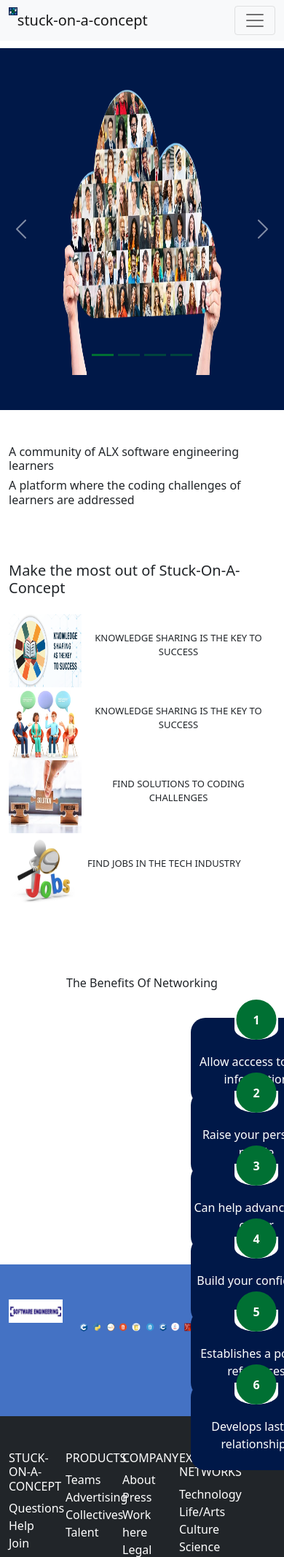
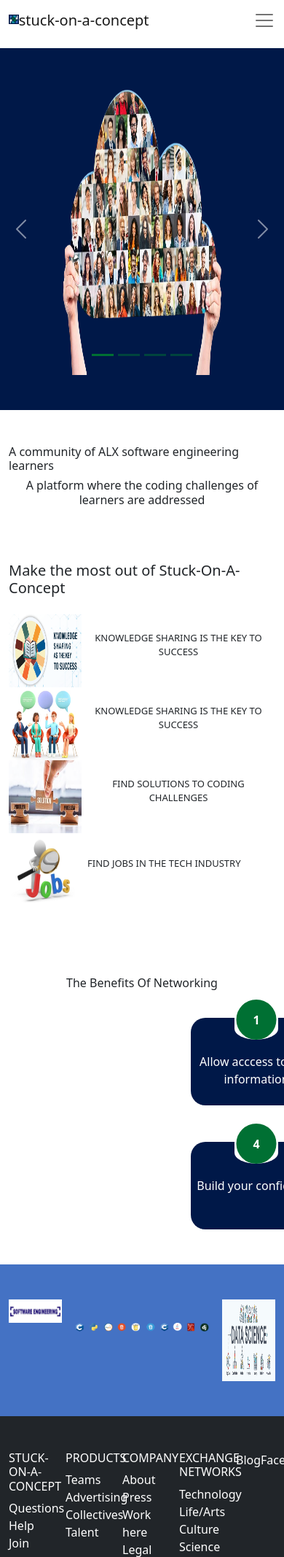
Before and after one commit to vtl-28/stuck-on-a-concept, a Django app: page / in a window 390 px wide; the page is wider, and only the part inside the window is pictured. Shown: the top 2134 px of that part at 73% size. Run offline with Django 4.2, Linux system fonts and the light colour scheme.

Commit message:
make landing page responsive

```diff
--- a/templates/base.html
+++ b/templates/base.html
@@ -13,6 +13,40 @@
         <meta name="viewport" content="width=device-width, initial-scale=1">
         <link href="https://cdn.jsdelivr.net/npm/bootstrap@5.1.3/dist/css/bootstrap.min.css" rel="stylesheet" integrity="sha384-1BmE4kWBq78iYhFldvKuhfTAU6auU8tT94WrHftjDbrCEXSU1oBoqyl2QvZ6jIW3" crossorigin="anonymous">
         <style>
+            #nav_btns {
+                width: 20%;%
+            }
+            #nav_logo_div {
+                width: 22%;
+                display: flex;
+                flex-direction: row;
+                justify-content: space-between
+            }
+            #nav_logo {
+                width: 17%;
+                height: 17%;
+                margin-top: 12px;
+            }
+            #carousel_item_title {
+                margin-top: 20px;
+            }
+            #benefits_div {
+                height:320px;
+                width: 100%;
+                padding-top: 50px;
+            }
+            #burger_icon {
+                padding: 0px 0px;
+                {% comment %} line-height: 0rm;
+                font-size: 0rem;{% endcomment %}
+                border: 0px;
+                border-radius: 0rem;
+            }
+            #burger_icon:focus {
+                box-shadow: 0 0 0 0rem;
+                outline: 0rem;
+
+            }
             .bitten-rectangle {
                 height:120px; border-radius: 20px; background-color: #001848;
                 width: 180px;
@@ -88,6 +122,49 @@
                 height: 300px; /* Adjust height as needed */
                 background-color: white; /* Background color of the next section */
             } {% endcomment %}
+            {% comment %} @media screen and (max-width: 576x) {
+                #nav_logo_div{
+                    width: 47%;
+                }
+            } {% endcomment %}
+            @media screen and (min-width: 576px) {
+                #nav_btns{
+                    width: 60%;
+                }
+            }
+            @media screen and (min-width: 767px) {
+                #nav_logo{
+                    margin-top: 10px;
+                }
+                #carousel_item_title {
+                    font-size: 15px;
+                }
+
+            }
+
+            @media screen and (min-width: 776px) {
+                #nav_btns{
+                    width: 40%;
+                }
+            }
+            @media screen and (min-width: 992px) {
+                #nav_logo{
+                    margin-top: 5px;
+                }
+
+                #nav_btns{
+                    width: 25%;
+                }
+                #carousel_item_title {
+                    font-size: 20px;
+                }
+            }
+
+            @media screen and (min-width: 1200px) {
+                #nav_logo_div{
+                    width: 19%;
+                }
+            }
         </style>
     </head>
     <body>
@@ -108,28 +185,28 @@
 
                     </div>
                     <div class="carousel-inner">
-                        <div class="carousel-item carousel-container d-flex justify-content-center">
-                            <img src="{% static 'images/1718040870438.png' %}" class="d-block" alt="..." style="width: 70%; height: 400px;">
-                            <div class="carousel-caption d-none d-md-block">
-                                <h5 style="margin-top: 20px;">A one stop to all your coding challenges</h5>
+                        <div class="carousel-item carousel-container d-flex justify-content-center" style="position: relative;">
+                            <img src="{% static 'images/1718040870438.png' %}" class="d-block img-fluid" alt="..." style="width: 70%; height: 400px;">
+                            <div class="carousel-caption d-none d-md-block" style="position: absolute; top: 70%; left: 50%; transform: translate(-50%, -2%);">
+                                <h5 id="carousel_item_title">A one stop to all your coding challenges</h5>
                             </div>
                         </div>
-                        <div class="carousel-item carousel-container d-flex justify-content-center">
-                            <img src="{% static 'images/1718040870438.png' %}" class="d-block" alt="..." style="width: 70%; height: 400px;">
-                            <div class="carousel-caption d-none d-md-block">
-                                <h5 style="margin-top: 20px;">Network and share ideas.</h5>
+                        <div class="carousel-item carousel-container d-flex justify-content-center" style="position: relative;">
+                            <img src="{% static 'images/1718040870438.png' %}" class="d-block img-fluid" alt="..." style="width: 70%; height: 400px;">
+                            <div class="carousel-caption d-none d-md-block" style="position: absolute; top: 70%; left: 50%; transform: translate(-50%, -2%);">
+                                <h5 id="carousel_item_title">Network and share ideas.</h5>
                             </div>
                         </div>
-                        <div class="carousel-item carousel-container d-flex justify-content-center">
-                            <img src="{% static 'images/peoplechatting.png' %}" class="d-block" alt="..." style="width: 70%; height: 400px;">
-                            <div class="carousel-caption d-none d-md-block">
-                                <h5 style="margin-top: 20px;">A thriving community for SE students.</h5>
+                        <div class="carousel-item carousel-container d-flex justify-content-center" style="position: relative;">
+                            <img src="{% static 'images/peoplechatting.png' %}" class="d-block img-fluid" alt="..." style="width: 70%; height: 400px;">
+                            <div class="carousel-caption d-none d-md-block" style="position: absolute; top: 70%; left: 50%; transform: translate(-50%, -2%);">
+                                <h5 id="carousel_item_title">A thriving community for SE students.</h5>
                             </div>
                         </div>
-                        <div class="carousel-item active carousel-container d-flex justify-content-center">
-                            <img src="{% static 'images/1718040870488.png' %}" class="d-block" alt="..." style="width: 70%; height: 400px;">
-                            <div class="carousel-caption d-none d-md-block">
-                                <h5 style="margin-top: 20px;">Get the solutions to your coding challenges with ease.</h5>
+                        <div class="carousel-item active carousel-container d-flex justify-content-center" style="position: relative;">
+                            <img src="{% static 'images/1718040870488.png' %}" class="d-block img-fluid" alt="..." style="width: 70%; height: 400px;">
+                            <div class="carousel-caption d-none d-md-block" style="position: absolute; top: 70%; left: 50%; transform: translate(-50%, -2%);">
+                                <h5 id="carousel_item_title">Get the solutions to your coding challenges with ease.</h5>
                             </div>
                         </div>
                     </div>
@@ -147,7 +224,7 @@
           <section class="container  d-flex flex-column">
             <div class="py-5 d-flex flex-column align-items-center justify-content-between " style="height: 160px;">
                 <h6>A community of ALX software engineering learners</h6>
-                <h6 class="mb-0">A platform where the coding challenges of learners are addressed</h6>
+                <h6 class="mb-0 text-center">A platform where the coding challenges of learners are addressed</h6>
             </div>
             <div class="py-5 d-flex flex-column align-items-center">
                 <h5 class="mb-4">Make the most out of Stuck-On-A-Concept</h5>
@@ -180,8 +257,8 @@
             </div>
             <div class="py-5 d-flex flex-column align-items-center">
                 <h6>The Benefits Of Networking</h6>
-                <div class="d-flex flex-column justify-content-between" style="height:320px; width: 100%; padding-top: 50px;">
-                    <div class="row" style="padding: 0px 250px;">
+                <div class="d-flex flex-column justify-content-between" id="benefits_div">
+                    <div class="d-flex" style="padding: 0px 250px;">
                         <div class="d-flex flex-column col">
                             <div class="bitten-rectangle py-5">
                                 <div class="circle">1</div>
@@ -201,7 +278,7 @@
                             </div>
                         </div>
                     </div>
-                    <div class="row" style="padding: 0px 250px;">
+                    <div class="d-flex" style="padding: 0px 250px;">
                         <div class="d-flex flex-column col">
                             <div class="bitten-rectangle py-5">
                                 <div class="circle">4</div>
@@ -226,14 +303,14 @@
           </section>
           <section style="background-color: #4472C4;">
             <div class="container">
-                <div class="py-5 row">
-                    <div class="col-3">
+                <div class="py-5 d-flex justify-content-between">
+                    <div style="width: 20%;">
                         <img class="img-fluid" src="{% static "images/soft.png"%}"/>
                     </div>
-                    <div class="col-6 py-4">
+                    <div style="width: 50%;" class="py-4">
                         <img class="img-fluid" src="{% static "images/coding languages.png"%}"/>
                     </div>
-                    <div class="col-3">
+                    <div style="width: 20%;">
                         <img class="img-fluid" src="{% static "images/data science.jpg"%}" style="height: 112px;"/>
                     </div>
 
--- a/templates/home.html
+++ b/templates/home.html
@@ -4,16 +4,16 @@
 {% block navbar %}
 
 <header>
-    <nav class="navbar navbar-expand-xl navbar-light bg-light">
+    <nav class="navbar navbar-expand-xl navbar-light bg-white">
         <div class="container">
-          <div class="d-flex justify-content-between" style="width: 19%;">
-            <img src="{% static 'images/WhatsApp Image 2024-06-12 at 9.47.36 PM.jpeg' %}" style="width: 17%; height: 17%; margin-top: 2px;">
+          <div id="nav_logo_div">
+            <img src="{% static 'images/WhatsApp Image 2024-06-12 at 9.47.36 PM.jpeg' %}" id="nav_logo">
             <a class="navbar-brand" href="{% url 'soac_base:home' %}" style="margin-right: 0px;">stuck-on-a-concept</a>
           </div>
-          <button class="navbar-toggler" type="button" data-bs-toggle="collapse" data-bs-target="#navbarSupportedContent" aria-controls="navbarSupportedContent" aria-expanded="false" aria-label="Toggle navigation">
+          <button class="navbar-toggler" type="button" data-bs-toggle="collapse" data-bs-target="#navbarSupportedContent" aria-controls="navbarSupportedContent" aria-expanded="false" aria-label="Toggle navigation" id="burger_icon">
             <span class="navbar-toggler-icon"></span>
           </button>
-          <div class="collapse navbar-collapse ms-lg-5" id="navbarSupportedContent">
+          <div class="collapse navbar-collapse ms-xl-5" id="navbarSupportedContent">
             <ul class="navbar-nav mb-2 mb-lg-0 w-25 d-flex justify-content-between">
               {% if user.is_authenticated%}
               <li class="nav-item">
@@ -34,9 +34,9 @@
               </li>
               {% endif %}
             </ul>
-            <form class="d-flex flex-sm-column flex-md-column flex-lg-row ms-lg-5 justify-content-between w-75">
+            <form class="d-flex flex-sm-column flex-xs-column flex-md-column flex-lg-row ms-xl-5 justify-content-between w-75">
               <input type="search" placeholder="Search" aria-label="Search" style="width: 65%;">
-              <div class="d-flex justify-content-between w-25 sm: w-50">
+              <div class="d-flex justify-content-between" id="nav_btns">
                 {% if user.is_authenticated %}
                 <a href="{% url 'profile' %}" class="btn" type="submit" style="color: #4472C4; border-color: #4472C4">Profile</a>
                 <a href="{% url 'logout' %}" class="btn text-white" type="submit" style="background-color: #4472C4;">Logout</a>
```
Also changed, not shown: soac_base/templates/soac_base/questions-base.html (+5 -5 lines).
